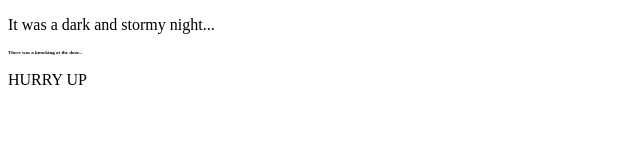
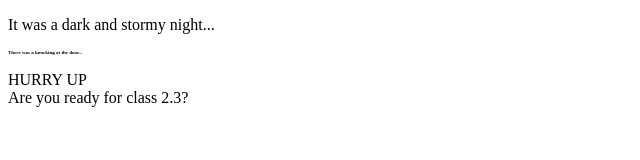
Before and after one commit to git-leslie/fireside-story, a plain HTML site: page index.html in a window 1280 px wide. Shown: the whole page, without its empty margins (0-640 px from the left). Drawn offline with Linux system fonts and the light colour scheme.

Commit message:
added 3rd line of text

```diff
--- a/index.html
+++ b/index.html
@@ -3,6 +3,6 @@
     <body>
       <p>It was a dark and stormy night...</p>
       <p style="font-size:5px"><b>There was a knocking at the door...</b></p>
-      <p>HURRY UP</p>
+      <p>HURRY UP<br>Are you ready for class 2.3?</p>
     </body>
   </html>
```
